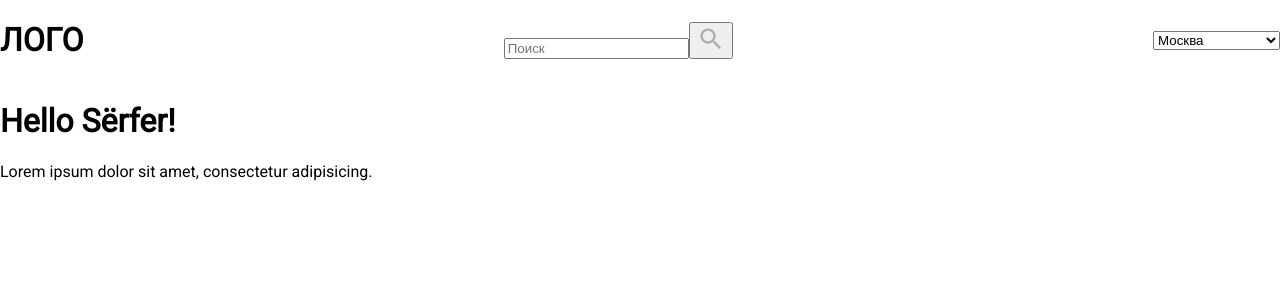
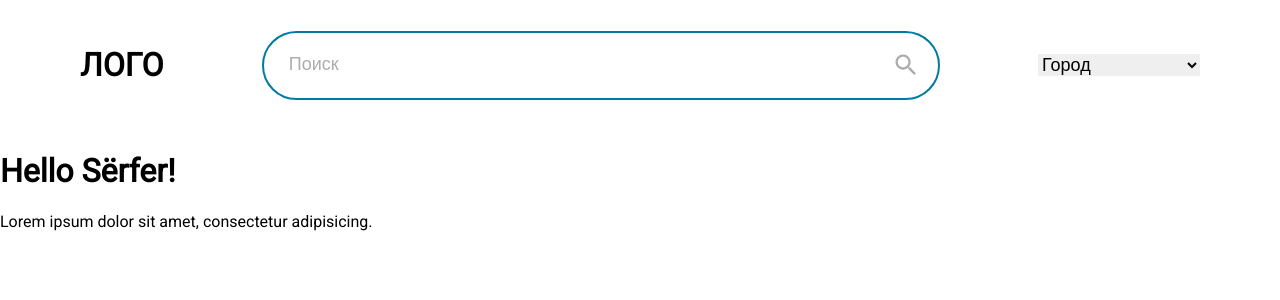
Before and after one commit to Syorfer/Serfer, a Next.js app: page / in a window 1280 px wide. Shown: the top 300 px of the page. Built offline with nearby package versions, Linux system fonts and the light colour scheme.

Commit message:
added scss variables, styles update

```diff
--- a/components/Header/Header.jsx
+++ b/components/Header/Header.jsx
@@ -4,16 +4,16 @@ const Header = () => {
     return (
         <header className='header'>
             <h1 className='header__logo'>ЛОГО</h1>
-            <form>
+            <form className='header__form'>
                 <input
                     type='text'
                     placeholder='Поиск'
                     className='header__input'
                 />
-                <button><SearchIcon /></button>
+                <button className='header__btn'><SearchIcon /></button>
             </form>
-            <select>
-                <option disabled>Город</option>
+            <select className='header__cities'>
+                <option>Город</option>
                 <option>Москва</option>
                 <option>Санкт-Петербург</option>
             </select>
--- a/components/MainLayout.jsx
+++ b/components/MainLayout.jsx
@@ -1,25 +1,16 @@
-import Link from 'next/link'
-import Head from 'next/head'
-import Header from './Header'
+import Head from 'next/head';
+import Header from './Header';
 
 export function MainLayout({ children, title = 'Next App' }) {
   return (
     <>
       <Head>
         <title>{title} | Sёrfer</title>
-        <meta name="keywords" content="Sёrfer,next,javascript,nextjs,react" />
-        <meta name="description" content="Sёrfer for next" />
-
+        <meta name='keywords' content='Sёrfer,next,javascript,nextjs,react' />
+        <meta name='description' content='Sёrfer for next' />
       </Head>
       <Header />
-      {/* <nav>
-        <Link href={'/'}><a>Home</a></Link>
-        <Link href={'/about'}><a>About</a></Link>
-      </nav> */}
-      <main>
-        {children}
-      </main>
-
+      <main>{children}</main>
     </>
-  )
+  );
 }
--- a/styles/main.scss
+++ b/styles/main.scss
@@ -1,3 +1,5 @@
+@import './variables.scss';
+
 body {
   font-family: 'Roboto', sans-serif;
   margin: 0;
@@ -5,7 +7,36 @@ body {
 }
 
 .header {
+  padding: 25px 80px;
   display: flex;
   justify-content: space-between;
   align-items: center;
+  &__form {
+    position: relative;
   }
+  &__input {
+    width: 624px;
+    border: 2px solid $blue;
+    border-radius: 35px;
+    outline: none;
+    padding: 25px;
+    &::placeholder {
+      font-size: 18px;
+      color: #adadad;
+    }
+  }
+  &__btn {
+    padding: 0;
+    background: transparent;
+    border: none;
+    cursor: pointer;
+    position: absolute;
+    top: 20px;
+    right: 20px;
+  }
+  &__cities {
+    border: none;
+    outline: none;
+    font-size: 18px;
+  }
+}
--- /dev/null
+++ b/styles/variables.scss
@@ -0,0 +1,3 @@
+// colors
+$dark-blue: #005870;
+$blue: #017C9E;
```
Lines whose indentation alone changed are shown as unchanged.
